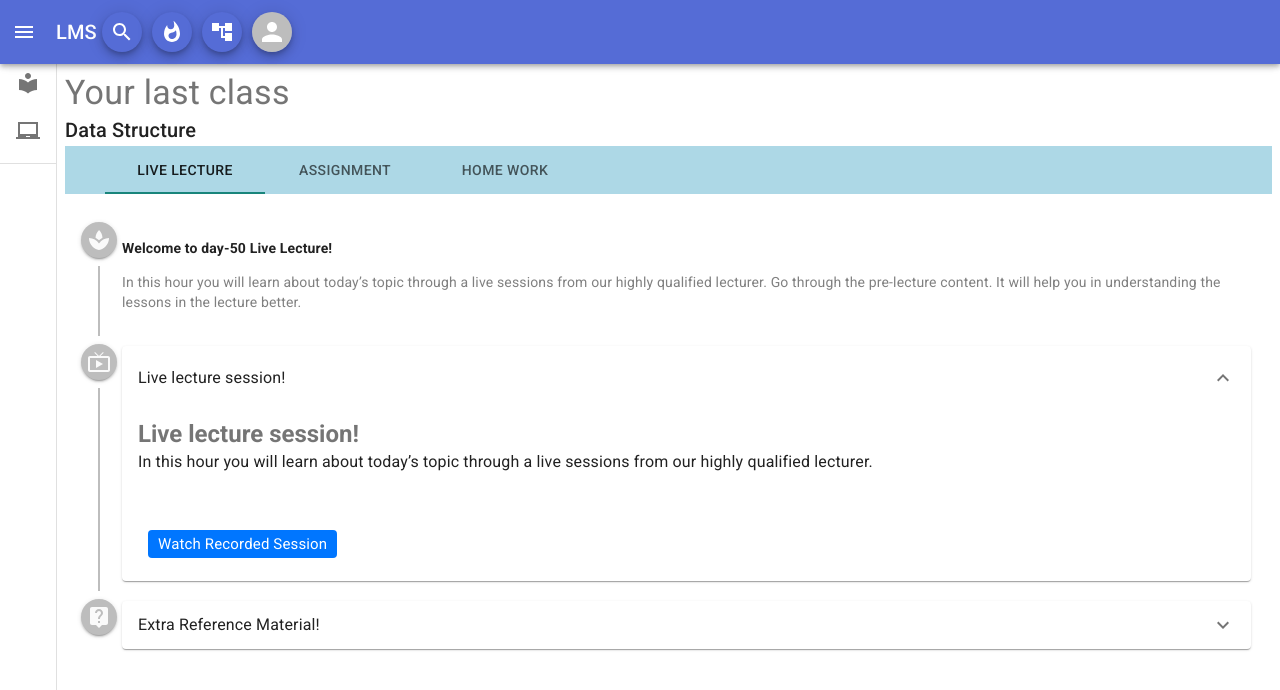
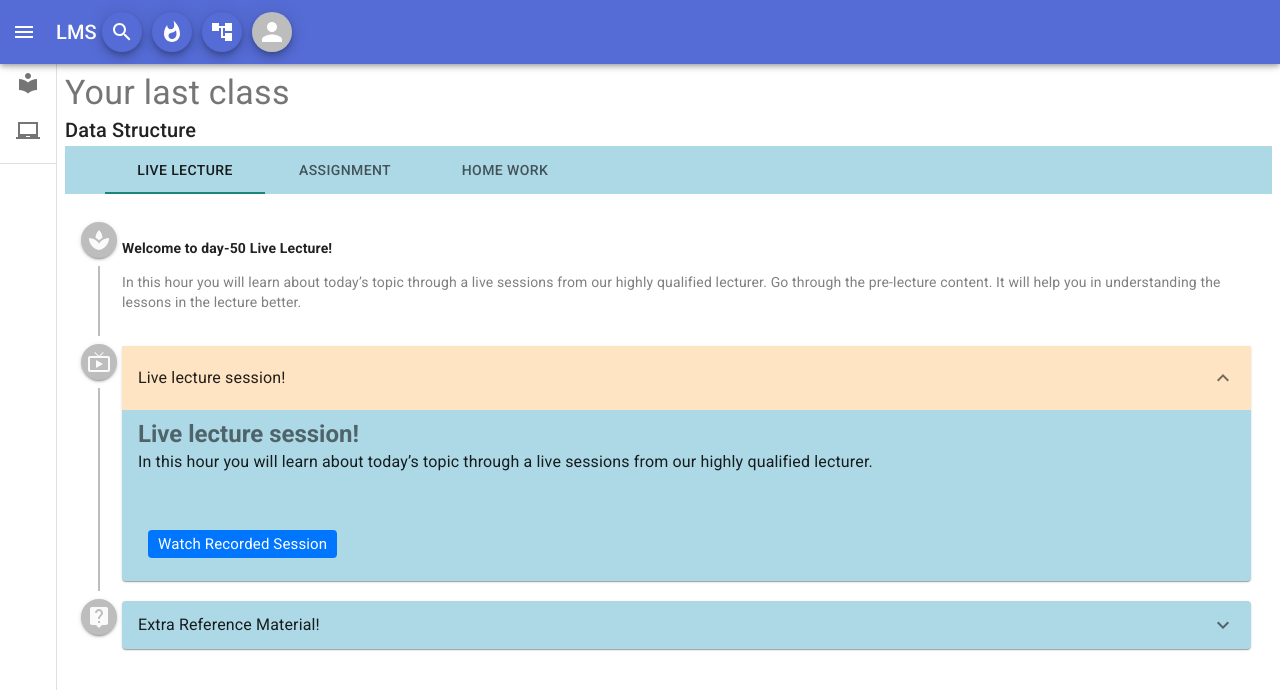
Before and after one commit to ats1999/lms-dashboard, a Next.js app: page /class/room in a window 1280 px wide. Shown: the top 690 px of the page. Built offline with nearby package versions, Linux system fonts and the light colour scheme.

Commit message:
added accordian color

```diff
--- a/components/class/LiveLecture.jsx
+++ b/components/class/LiveLecture.jsx
@@ -29,6 +29,10 @@ const useStyles = makeStyles((theme)=>({
     accordion:{
         '& .MuiAccordionDetails-root':{
             display:"block"
+        },
+        background:"lightblue",
+        '& .MuiAccordionSummary-root.Mui-expanded':{
+            background:"bisque"
         }
     },timeline:{
         '& .MuiTimelineItem-missingOppositeContent:before':{
```
